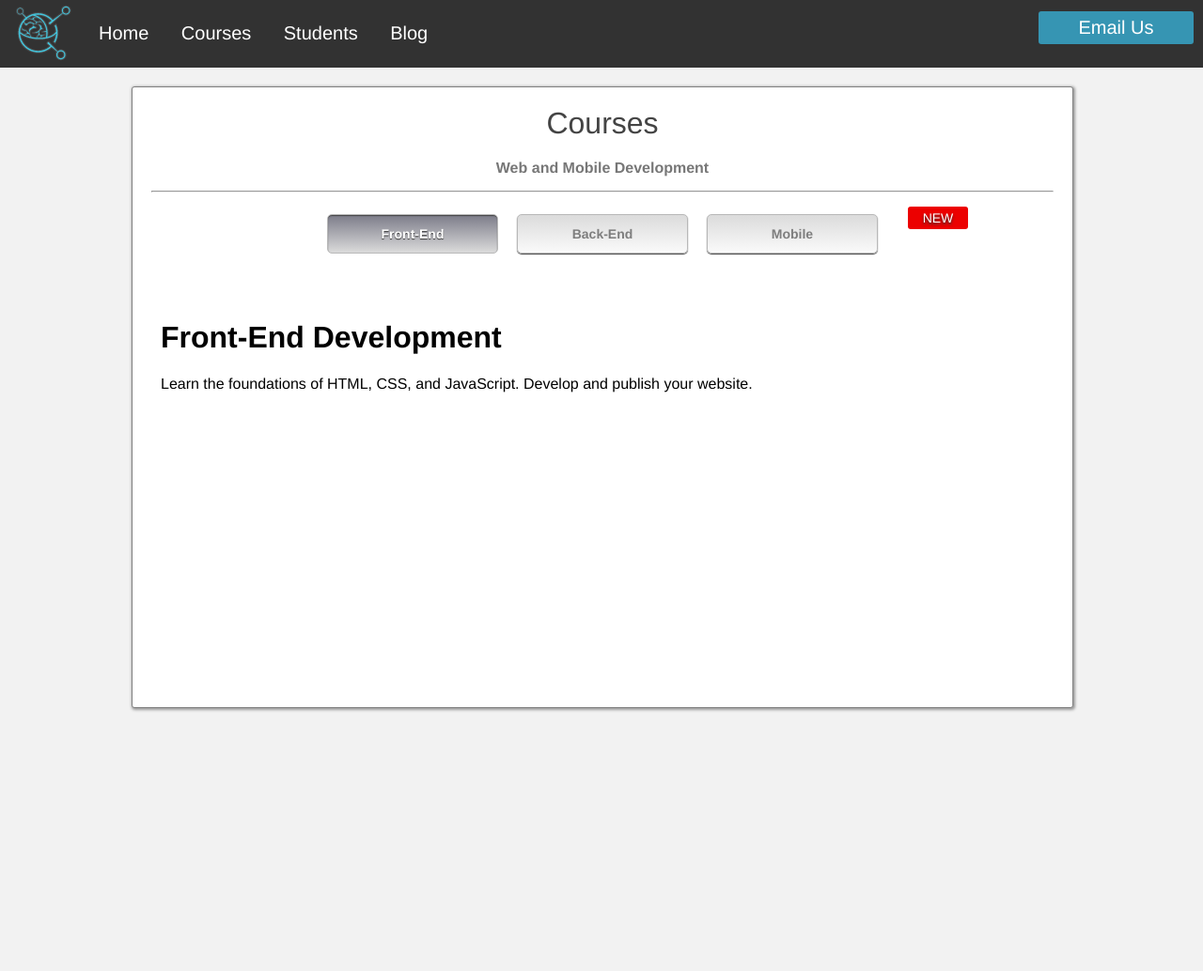
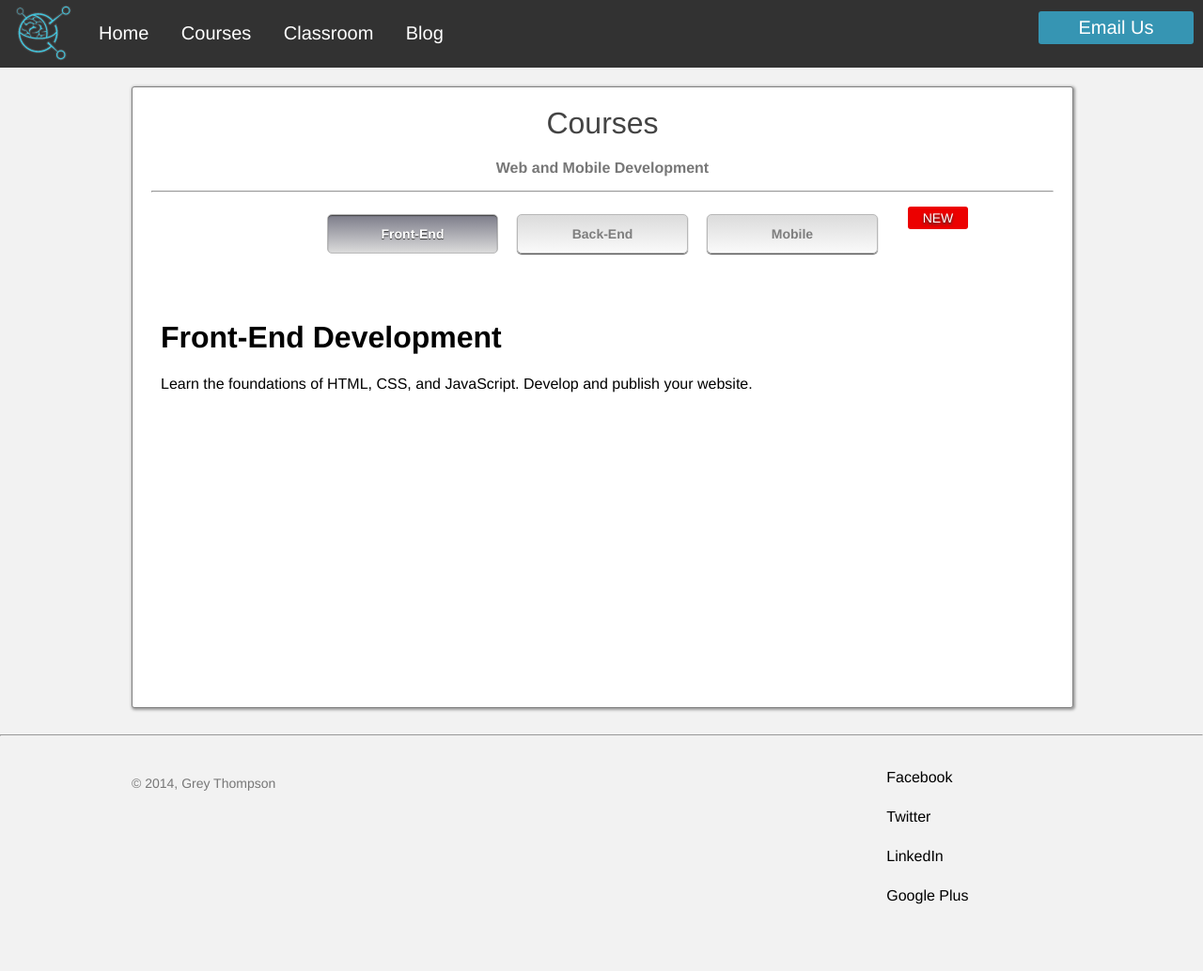
Before and after one commit to GreyThompson/Assignment1, a plain HTML site: page courses/courses.html in a window 1280 px wide. Shown: the whole page at 94% size. Before the commit the page ends 800 px from the top, so only its background shows below. Drawn offline with Linux system fonts and the light colour scheme.

Commit message:
last-minute update

```diff
--- a/courses/courses.html
+++ b/courses/courses.html
@@ -14,7 +14,7 @@
 			<nav class="main-nav">
 				<a href="../index.html">Home</a>
 				<a href="courses.html">Courses</a>
-				<a href="../classroom/classroom.html">Students</a>
+				<a href="../classroom/classroom.html">Classroom</a>
 				<a href="http://blog.brainstation.it">Blog</a>
 			</nav>
 
@@ -55,6 +55,26 @@
 					</div>
 				</div>
 			</div>
+		</div>
+
+		<footer class="f-cont">
+			<hr>
+
+			<div class="f-box">
+				<div class="f-copy">
+					<p class="legal">&copy 2014, Grey Thompson</p>
+				</div>
+
+				<div class="f-social">
+					<nav class="group">
+						<a href="http//:www.facebook.com" class="f-social facebook"><p>Facebook</p></a>
+						<a href="http://www.twitter.com" class="f-social twitter"><p>Twitter</p></a>
+						<a href="http://www.linkedin.com" class="f-social linkedin"><p>LinkedIn</p></a>
+						<a href="http://plus.google.com" class="f-social google"><p>Google Plus</p></a>
+					</nav>
+				</div>
+			</div>
+		</footer>
 
 		<script type="text/javascript" src="../js/lib/jquery-2.1.0.min.js"></script>
         <script type="text/javascript" src="../js/app.js"></script>
--- a/css/style.css
+++ b/css/style.css
@@ -62,9 +62,8 @@ html {
 .container {
 	width: 1000px;
 	height: 660px;
-	margin: 0 auto;
+	margin: 0 auto 30px auto;
 	padding: 20px 0 0 0;
-	/*border: 2px solid red;*/
 }
 
 .b-cont {
```
Also changed, not shown: classroom/classroom.html (+21 -1 lines), index.html (+2 -2 lines).
